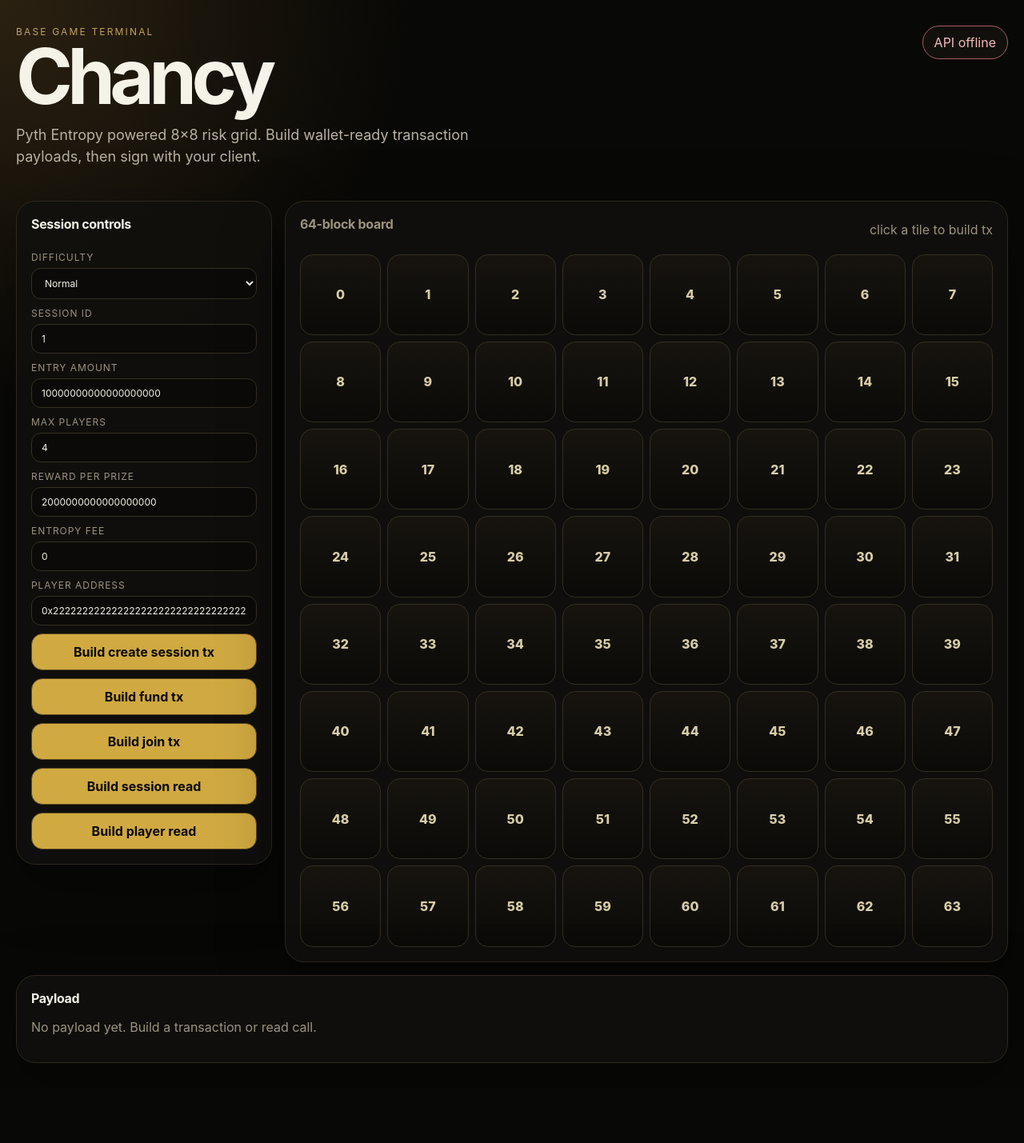
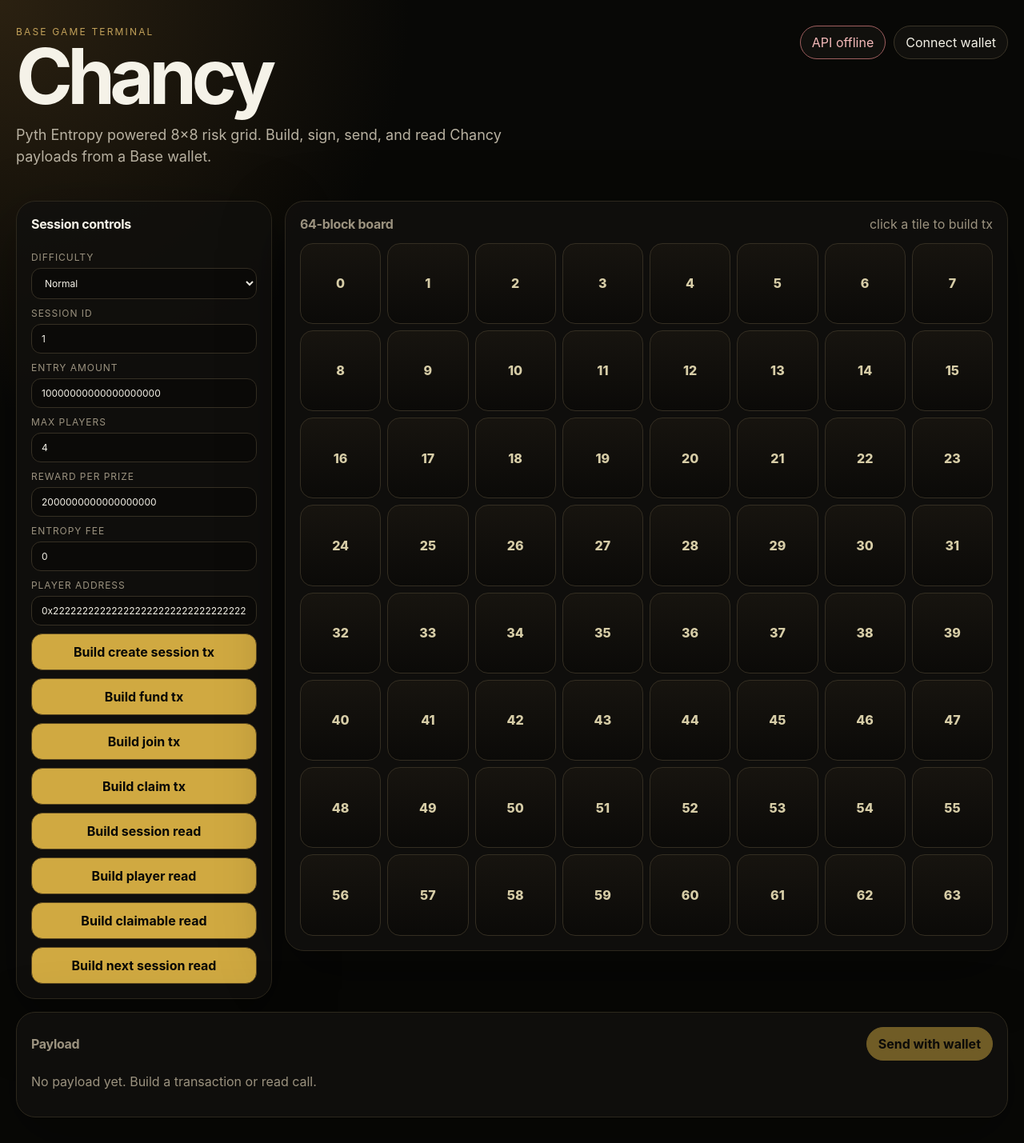
Before and after one commit to babylonagent/chancy, a React (Vite) app in the folder apps/web/: page / in a window 1280 px wide. Shown: the whole page at 80% size. Before the commit the page ends 1361 px from the top, so only its background shows below. Built offline with nearby package versions, Linux system fonts and the light colour scheme; no server answers.

Commit message:
feat: add chancy wallet execution

```diff
--- a/apps/web/src/App.jsx
+++ b/apps/web/src/App.jsx
@@ -2,6 +2,8 @@ import React, { useEffect, useMemo, useState } from 'react';
 
 const API = import.meta.env?.VITE_CHANCY_API_URL || '';
 const DEFAULT_RANDOM = '0x1111111111111111111111111111111111111111111111111111111111111111';
+const BASE_CHAIN_ID = '0x2105';
+const BASE_SEPOLIA_CHAIN_ID = '0x14a34';
 
 async function postJson(path, body) {
   const response = await fetch(`${API}${path}`, {
@@ -19,6 +21,16 @@ async function getJson(path) {
   return response.json();
 }
 
+function getWalletProvider() {
+  if (!window.ethereum) throw new Error('No injected wallet found. Install a Base-compatible wallet first.');
+  return window.ethereum;
+}
+
+function shortAddress(address) {
+  if (!address) return '';
+  return `${address.slice(0, 6)}…${address.slice(-4)}`;
+}
+
 export default function App() {
   const [health, setHealth] = useState('checking');
   const [difficulty, setDifficulty] = useState('Normal');
@@ -28,7 +40,10 @@ export default function App() {
   const [rewardPerPrize, setRewardPerPrize] = useState('2000000000000000000');
   const [entropyFee, setEntropyFee] = useState('0');
   const [player, setPlayer] = useState('0x2222222222222222222222222222222222222222');
+  const [wallet, setWallet] = useState('');
+  const [chainId, setChainId] = useState('');
   const [payload, setPayload] = useState(null);
+  const [execution, setExecution] = useState(null);
   const [error, setError] = useState('');
 
   useEffect(() => {
@@ -37,13 +52,86 @@ export default function App() {
       .catch(() => setHealth('offline'));
   }, []);
 
+  useEffect(() => {
+    if (!window.ethereum) return undefined;
+
+    const handleAccounts = (accounts) => setWallet(accounts?.[0] || '');
+    const handleChain = (nextChainId) => setChainId(nextChainId || '');
+
+    window.ethereum.request({ method: 'eth_accounts' }).then(handleAccounts).catch(() => {});
+    window.ethereum.request({ method: 'eth_chainId' }).then(handleChain).catch(() => {});
+    window.ethereum.on?.('accountsChanged', handleAccounts);
+    window.ethereum.on?.('chainChanged', handleChain);
+
+    return () => {
+      window.ethereum.removeListener?.('accountsChanged', handleAccounts);
+      window.ethereum.removeListener?.('chainChanged', handleChain);
+    };
+  }, []);
+
   const tiles = useMemo(() => Array.from({ length: 64 }, (_, index) => index), []);
+  const walletReady = Boolean(wallet);
+  const onBase = chainId === BASE_CHAIN_ID || chainId === BASE_SEPOLIA_CHAIN_ID;
 
   async function run(label, fn) {
     setError('');
+    setExecution(null);
     try {
       const nextPayload = await fn();
       setPayload({ label, ...nextPayload });
+    } catch (err) {
+      setError(err.message || String(err));
+    }
+  }
+
+  async function connectWallet() {
+    setError('');
+    try {
+      const provider = getWalletProvider();
+      const accounts = await provider.request({ method: 'eth_requestAccounts' });
+      const nextChainId = await provider.request({ method: 'eth_chainId' });
+      setWallet(accounts[0] || '');
+      setPlayer(accounts[0] || player);
+      setChainId(nextChainId);
+    } catch (err) {
+      setError(err.message || String(err));
+    }
+  }
+
+  async function switchToBase() {
+    setError('');
+    try {
+      const provider = getWalletProvider();
+      await provider.request({ method: 'wallet_switchEthereumChain', params: [{ chainId: BASE_CHAIN_ID }] });
+      setChainId(await provider.request({ method: 'eth_chainId' }));
+    } catch (err) {
+      setError(err.message || String(err));
+    }
+  }
+
+  async function executePayload() {
+    setError('');
+    setExecution(null);
+    try {
+      if (!payload) throw new Error('Build a payload first.');
+      const provider = getWalletProvider();
+      const accounts = wallet ? [wallet] : await provider.request({ method: 'eth_requestAccounts' });
+      const from = accounts[0];
+      if (!from) throw new Error('Wallet is not connected.');
+      setWallet(from);
+      setPlayer(from);
+
+      if (payload.decodeAs) {
+        const result = await provider.request({ method: 'eth_call', params: [{ to: payload.to, data: payload.data }, 'latest'] });
+        setExecution({ kind: 'read', decodeAs: payload.decodeAs, result });
+        return;
+      }
+
+      const hash = await provider.request({
+        method: 'eth_sendTransaction',
+        params: [{ from, to: payload.to, data: payload.data, value: `0x${BigInt(payload.value || '0').toString(16)}` }],
+      });
+      setExecution({ kind: 'transaction', hash });
     } catch (err) {
       setError(err.message || String(err));
     }
@@ -55,9 +143,13 @@ export default function App() {
         <div>
           <p className="eyebrow">Base game terminal</p>
           <h1>Chancy</h1>
-          <p className="subtitle">Pyth Entropy powered 8×8 risk grid. Build wallet-ready transaction payloads, then sign with your client.</p>
+          <p className="subtitle">Pyth Entropy powered 8×8 risk grid. Build, sign, send, and read Chancy payloads from a Base wallet.</p>
         </div>
-        <div className={`status ${health}`}>API {health}</div>
+        <div className="top-actions">
+          <div className={`status ${health}`}>API {health}</div>
+          <button className="wallet-button" onClick={connectWallet}>{walletReady ? shortAddress(wallet) : 'Connect wallet'}</button>
+          {walletReady && !onBase && <button className="wallet-button warning" onClick={switchToBase}>Switch to Base</button>}
+        </div>
       </section>
 
       <section className="layout">
@@ -81,8 +173,11 @@ export default function App() {
           <button onClick={() => run('/tx/create-session', () => postJson('/tx/create-session', { difficulty, entryAmount, maxPlayers, rewardPerPrize }))}>Build create session tx</button>
           <button onClick={() => run('/tx/fund-session-rewards', () => postJson('/tx/fund-session-rewards', { sessionId, amount: String(BigInt(rewardPerPrize || '0') * BigInt(maxPlayers || '0') * 2n) }))}>Build fund tx</button>
           <button onClick={() => run('/tx/join-session', () => postJson('/tx/join-session', { sessionId, userRandomNumber: DEFAULT_RANDOM, entropyFee }))}>Build join tx</button>
+          <button onClick={() => run('/tx/claim-rewards', () => postJson('/tx/claim-rewards', {}))}>Build claim tx</button>
           <button onClick={() => run('/read/session', () => getJson(`/read/session/${sessionId}`))}>Build session read</button>
           <button onClick={() => run('/read/player-game', () => getJson(`/read/player-game/${sessionId}/${player}`))}>Build player read</button>
+          <button onClick={() => run('/read/claimable-rewards', () => getJson(`/read/claimable-rewards/${player}`))}>Build claimable read</button>
+          <button onClick={() => run('/read/next-session-id', () => getJson('/read/next-session-id'))}>Build next session read</button>
         </aside>
 
         <section className="panel board-panel">
@@ -100,9 +195,13 @@ export default function App() {
         </section>
 
         <section className="panel payload-panel">
-          <h2>Payload</h2>
+          <div className="panel-head">
+            <h2>Payload</h2>
+            <button className="execute-button" disabled={!payload} onClick={executePayload}>{payload?.decodeAs ? 'Run wallet read' : 'Send with wallet'}</button>
+          </div>
           {error && <pre className="error">{error}</pre>}
           {payload ? <pre>{JSON.stringify(payload, null, 2)}</pre> : <p className="muted">No payload yet. Build a transaction or read call.</p>}
+          {execution && <pre className="execution">{JSON.stringify(execution, null, 2)}</pre>}
         </section>
       </section>
     </main>
--- a/apps/web/src/styles.css
+++ b/apps/web/src/styles.css
@@ -11,36 +11,44 @@
 body { margin: 0; min-width: 320px; min-height: 100vh; background: radial-gradient(circle at top left, #2b2111 0, transparent 32rem), #080806; }
 button, input, select { font: inherit; }
 button { cursor: pointer; }
+button:disabled { cursor: not-allowed; opacity: .5; }
 
 .shell { width: min(1240px, calc(100vw - 32px)); margin: 0 auto; padding: 32px 0; }
 .hero { display: flex; justify-content: space-between; align-items: flex-start; gap: 24px; margin-bottom: 24px; }
 .eyebrow { margin: 0 0 8px; color: #c2a15a; text-transform: uppercase; letter-spacing: .18em; font-size: 12px; }
 h1 { margin: 0; font-size: clamp(44px, 8vw, 96px); line-height: .85; letter-spacing: -.07em; }
 .subtitle { max-width: 640px; color: #b9b2a2; font-size: 18px; line-height: 1.5; }
-.status { border: 1px solid #3b3528; border-radius: 999px; padding: 10px 14px; color: #b9b2a2; background: #11100d; }
+.top-actions { display: flex; flex-wrap: wrap; justify-content: flex-end; gap: 10px; }
+.status, .wallet-button, .execute-button { border: 1px solid #3b3528; border-radius: 999px; padding: 10px 14px; color: #b9b2a2; background: #11100d; }
 .status.online { border-color: #6f9f5f; color: #c9f4b9; }
 .status.offline { border-color: #9f5f5f; color: #f4b9b9; }
+.wallet-button { color: #f5f2e8; }
+.wallet-button.warning { border-color: #b9923d; color: #ffe09b; }
+.execute-button { color: #080806; background: #d0a941; border-color: #d0a941; font-weight: 700; }
 
 .layout { display: grid; grid-template-columns: 320px 1fr; gap: 16px; align-items: start; }
 .panel { border: 1px solid #2d281d; border-radius: 24px; background: rgba(17, 16, 13, .86); box-shadow: 0 24px 80px rgba(0,0,0,.35); padding: 18px; }
 .panel h2 { margin: 0 0 14px; font-size: 16px; letter-spacing: -.02em; }
-.panel-head { display: flex; justify-content: space-between; align-items: center; color: #9b927f; }
+.panel-head { display: flex; justify-content: space-between; align-items: center; gap: 12px; color: #9b927f; margin-bottom: 14px; }
+.panel-head h2 { margin: 0; }
 .controls { display: grid; gap: 10px; }
 label { display: grid; gap: 6px; color: #9b927f; font-size: 12px; text-transform: uppercase; letter-spacing: .08em; }
 input, select { width: 100%; border: 1px solid #363024; background: #0b0a08; color: #f5f2e8; border-radius: 12px; padding: 10px 12px; outline: none; }
 .controls button { border: 1px solid #5e4b21; background: #d0a941; color: #080806; border-radius: 14px; padding: 12px; font-weight: 700; }
-.controls button:hover, .tile:hover { transform: translateY(-1px); }
+.controls button:hover, .tile:hover, .wallet-button:hover, .execute-button:hover { transform: translateY(-1px); }
 
 .board-panel { min-height: 620px; }
 .grid { display: grid; grid-template-columns: repeat(8, minmax(42px, 1fr)); gap: 8px; margin-top: 14px; }
 .tile { aspect-ratio: 1; border: 1px solid #342e22; border-radius: 16px; background: linear-gradient(180deg, #17140f, #0b0a08); color: #d7cda7; font-weight: 800; transition: transform .12s ease, border-color .12s ease; }
 .tile:hover { border-color: #d0a941; color: #fff3bd; }
 .payload-panel { grid-column: 1 / -1; }
-pre { overflow: auto; max-height: 340px; margin: 0; border-radius: 16px; background: #050504; border: 1px solid #292418; padding: 16px; color: #d7cda7; }
+pre { overflow: auto; max-height: 340px; margin: 0 0 12px; border-radius: 16px; background: #050504; border: 1px solid #292418; padding: 16px; color: #d7cda7; }
 .error { color: #ffb4a8; border-color: #8a3b31; }
+.execution { color: #c9f4b9; border-color: #42683b; }
 .muted { color: #9b927f; }
 
 @media (max-width: 900px) {
   .hero, .layout { grid-template-columns: 1fr; display: grid; }
+  .top-actions { justify-content: flex-start; }
   .board-panel { min-height: auto; }
 }
```
Also changed, not shown: 2 other files (tests, documents, lock files or other folders).
